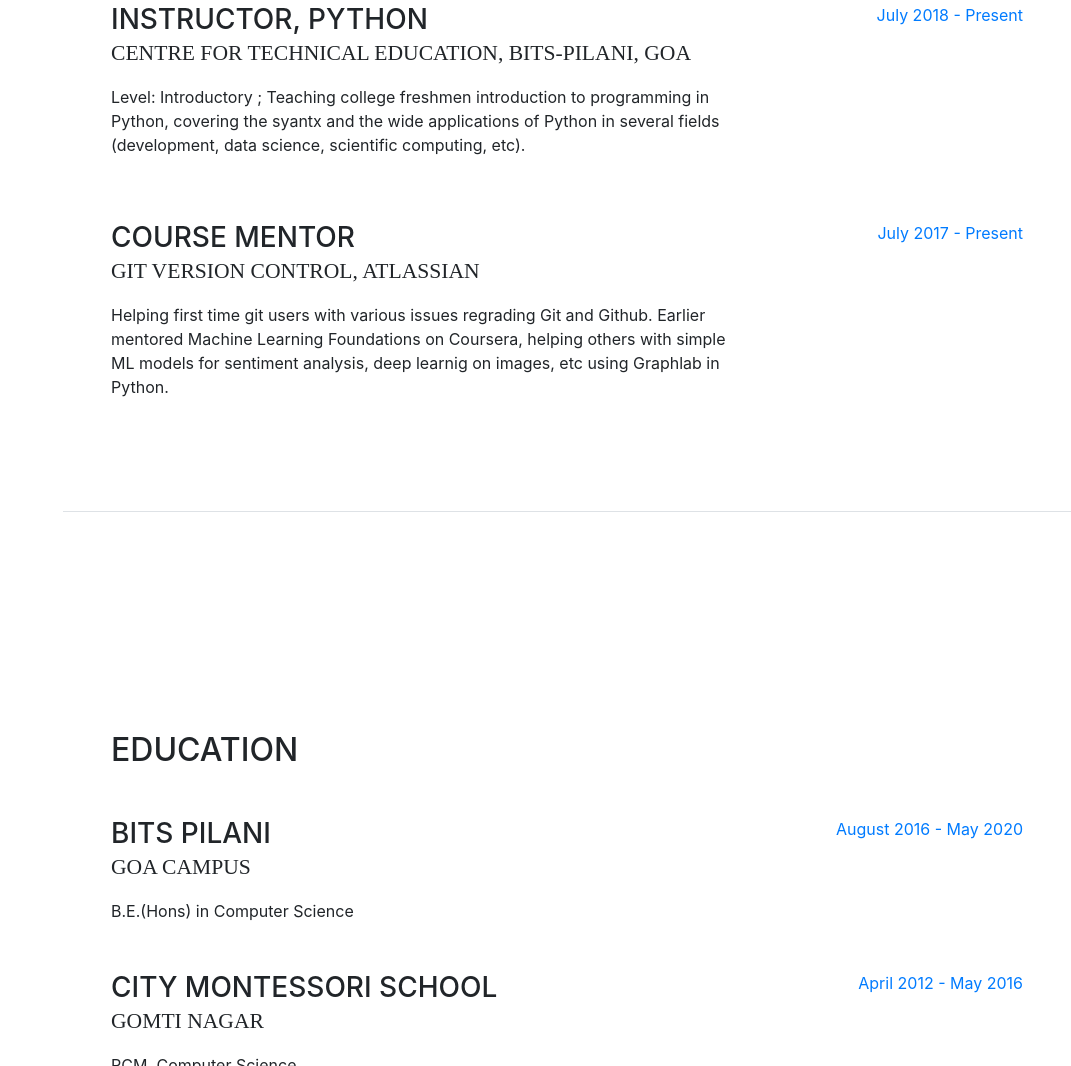
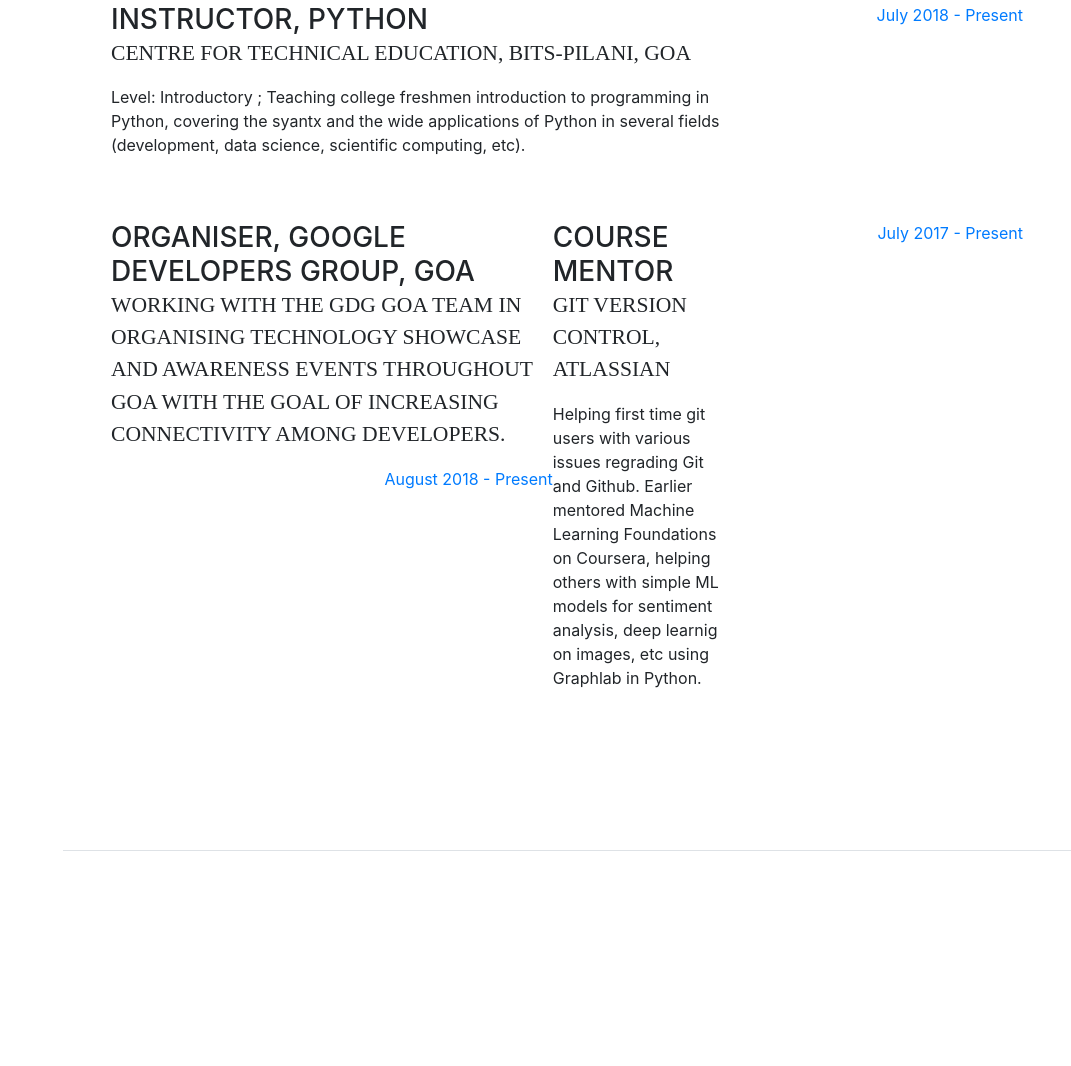
Before and after one commit to utkarshrai/utkarshrai.github.io, a website with bundled scripts: page index.html in a window 1280 px wide. Shown: the part 1125-2191 px from the top of the page, without its empty margins (209-1280 px from the left). Built offline with nearby package versions, Linux system fonts and the light colour scheme; a web font is replaced by a local one.

Commit message:
Addition

```diff
--- a/index.html
+++ b/index.html
@@ -148,6 +148,15 @@
             </div>
             <div class="resume-date text-md-right">
               <span class="text-primary">July 2018 - Present</span>
+            </div>
+          </div>
+          <div class="resume-item d-flex flex-column flex-md-row mb-5">
+            <div class="resume-content mr-auto">
+              <h3 class="mb-0">Organiser, Google Developers Group, Goa</h3>
+              <div class="subheading mb-3">Working with the GDG Goa team in organising technology showcase and awareness events throughout Goa with the goal of increasing connectivity among developers.</p>
+            </div>
+            <div class="resume-date text-md-right">
+              <span class="text-primary">August 2018 - Present</span>
             </div>
           </div>
           <div class="resume-item d-flex flex-column flex-md-row mb-5">
```
Also changed, not shown: img/profile.jpg.
